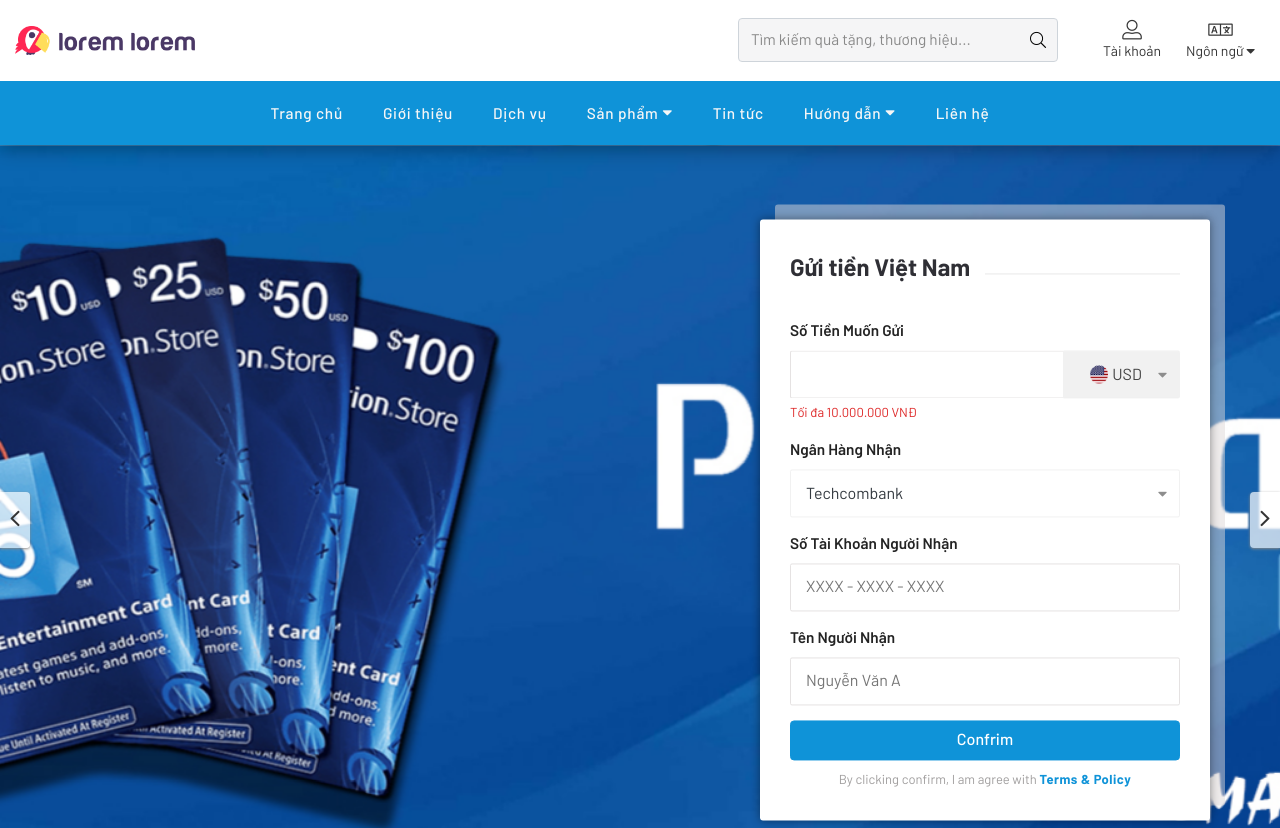
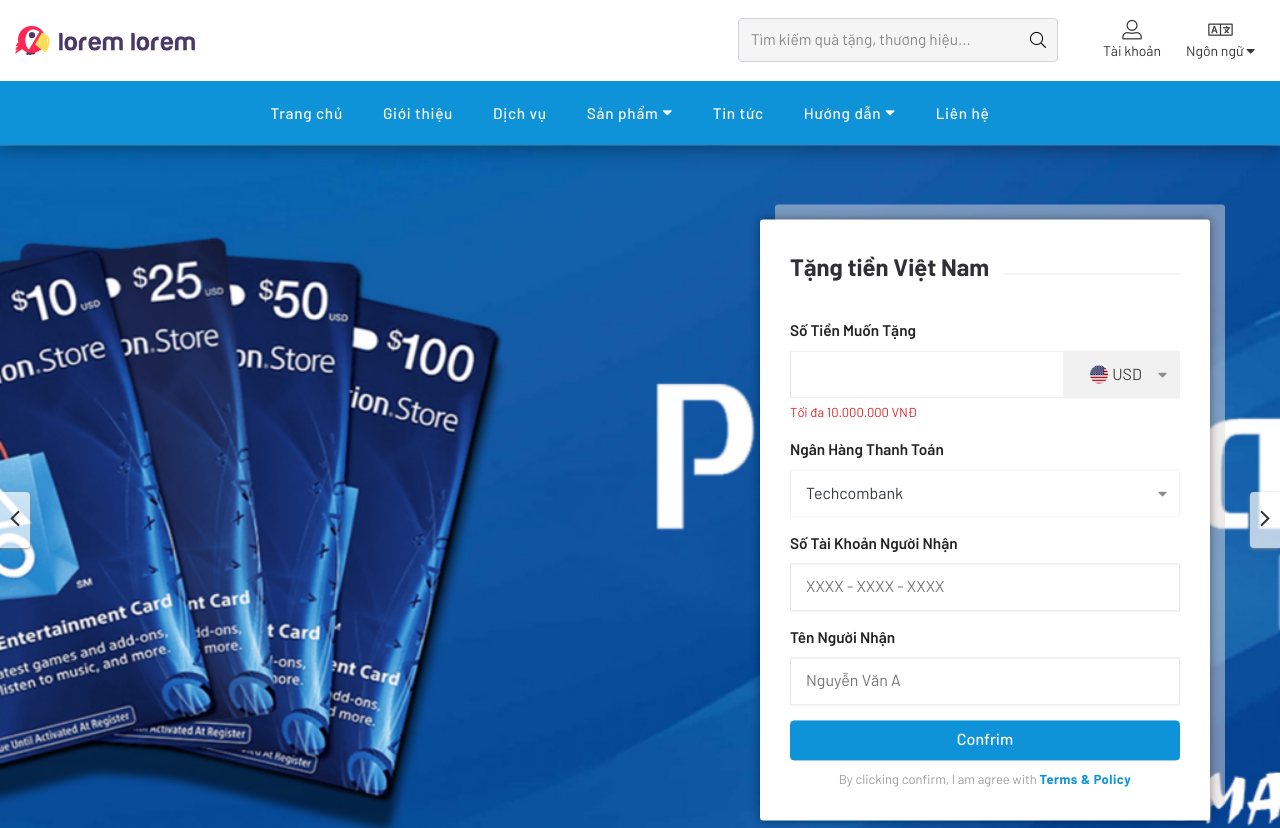
Before and after one commit to JayBee-K/template-gift, a plain HTML site: page index.html in a window 1280 px wide. Shown: the top 828 px of the page. Drawn offline with Linux system fonts and the light colour scheme; files whose address does not match are found by name.

Commit message:
Update index.html

```diff
--- a/index.html
+++ b/index.html
@@ -342,11 +342,11 @@
 					<div class="money-send">
 						<div class="money-send_inner">
 							<div class="inner-form_title">
-								<span>Gửi tiền Việt Nam</span>
+								<span>Tặng tiền Việt Nam</span>
 							</div>
 							<div class="inner-form">
 								<label for="">
-									Số tiền muốn gửi
+									Số tiền muốn tặng
 								</label>
 								<div class="inner-form_group">
 									<input type="number" value="5,000,000" min="5000000" max="100000000" step="100000"
@@ -381,7 +381,7 @@
 							</div>
 							<div class="inner-form">
 								<label for="">
-									Ngân hàng nhận
+									Ngân hàng thanh toán
 								</label>
 								<div class="inner-form_group">
 									<input type="hidden" value="Techcombank" id="valueBank" class="group-input">
```
